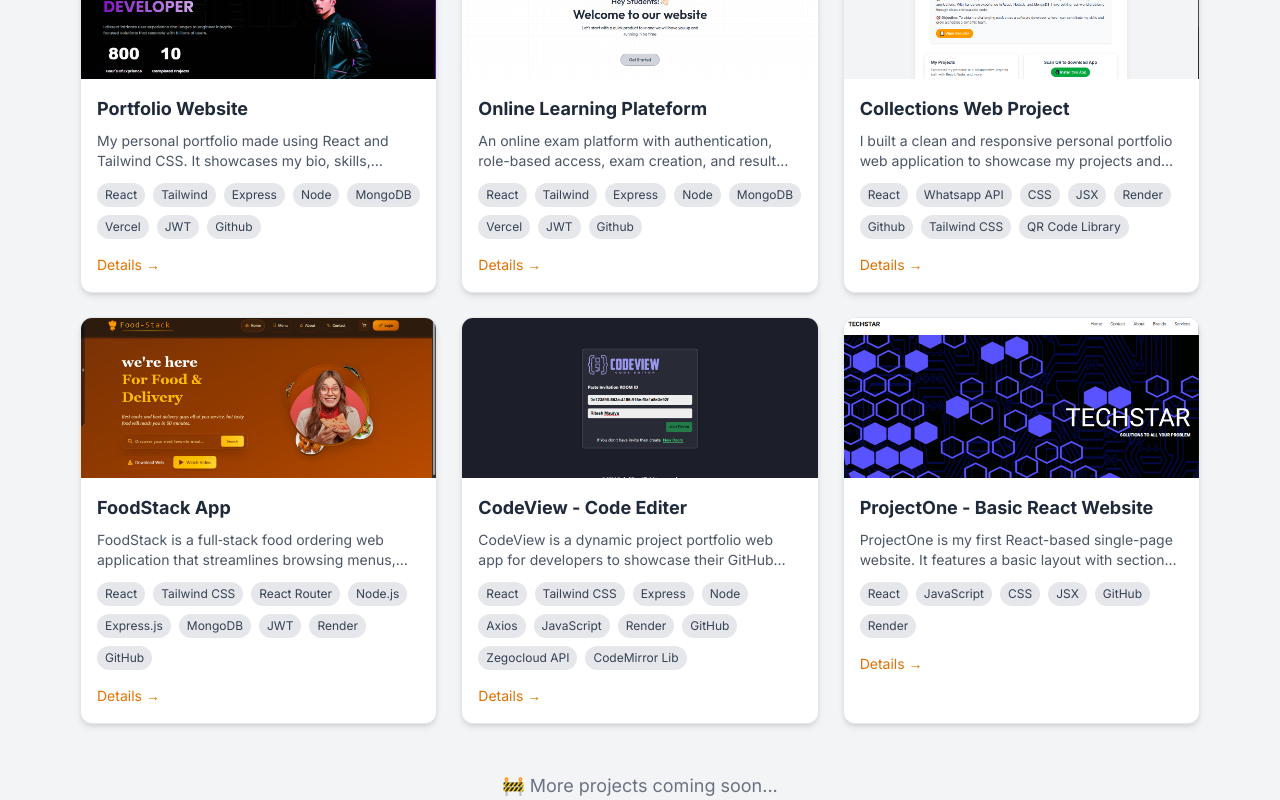
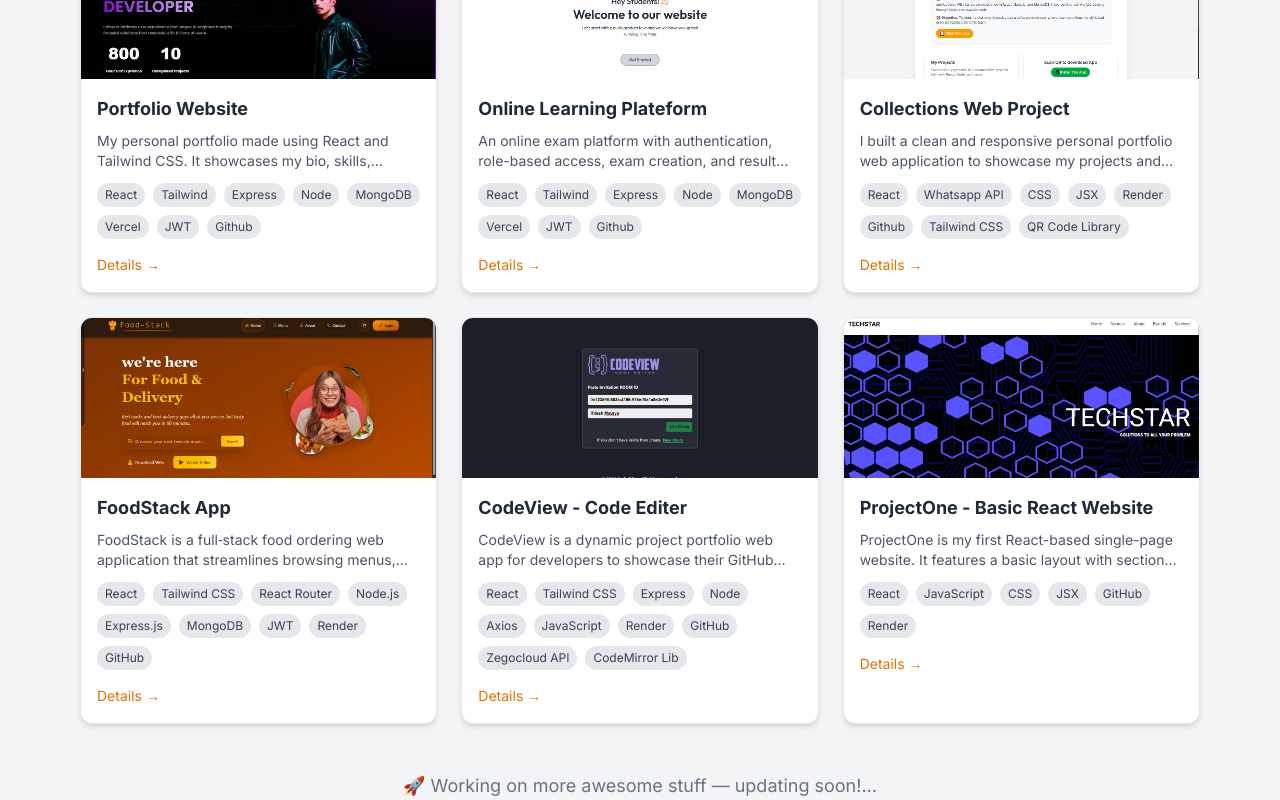
Before and after one commit to Riteshmaurya1/collwebs, a React (Vite) app: page /projects in a window 1280 px wide. Shown: the part 306-1106 px from the top of the page. Built offline with nearby package versions, Linux system fonts and the light colour scheme.

Commit message:
FInal Commit

```diff
--- a/src/Pages/Projects/Projects.jsx
+++ b/src/Pages/Projects/Projects.jsx
@@ -130,7 +130,7 @@ const Projects = () => {
 
       {/* Coming Soon Footer */}
       <div className="text-center mt-12  text-gray-500 text-lg">
-        🚧 More projects coming soon...
+        🚀 Working on more awesome stuff — updating soon!...
       </div>
     </div>
   );
```
